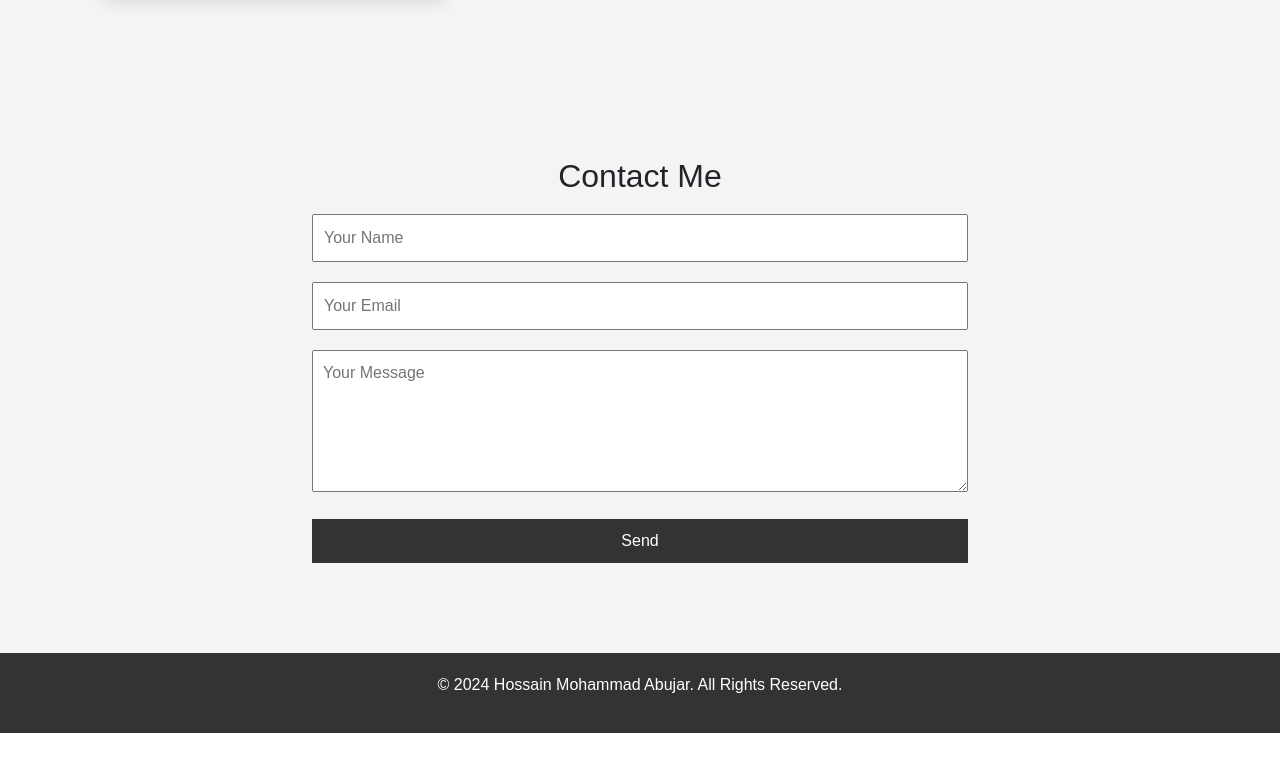
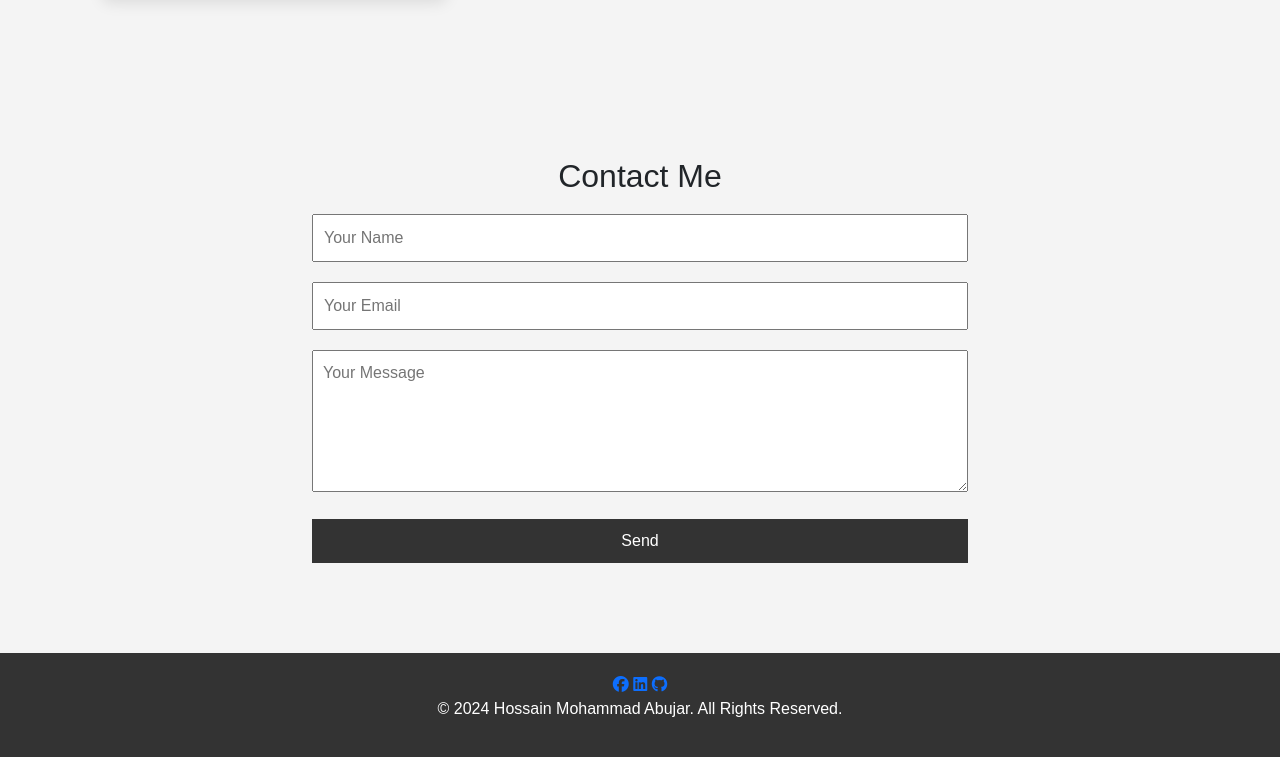
Before and after one commit to KingNafis/Portfolio-2.0, a plain HTML site: page index.html in a window 1280 px wide. Shown: the part 1905-2662 px from the top of the page. Before the commit the page ends 2638 px from the top, so only its background shows below. Drawn offline with nearby package versions, Linux system fonts and the light colour scheme.

Commit message:
Update index.html

```diff
--- a/index.html
+++ b/index.html
@@ -4,8 +4,11 @@
     <meta charset="UTF-8">
     <meta name="viewport" content="width=device-width, initial-scale=1.0">
     <title>My Portfolio</title>
+    <link rel="preconnect" href="https://fonts.googleapis.com" />
+    <link rel="preconnect" href="https://fonts.gstatic.com" crossorigin />
     <link rel="stylesheet" href="style.css">
     <link href="https://cdn.jsdelivr.net/npm/bootstrap@5.3.2/dist/css/bootstrap.min.css" rel="stylesheet">
+    <link rel="stylesheet" href="https://cdnjs.cloudflare.com/ajax/libs/font-awesome/6.5.1/css/all.min.css">
 </head>
 <body>
     <!-- Navigation Bar -->
@@ -104,7 +107,10 @@
     </section>
 
     <!-- Footer -->
-    <footer>
+    <footer id="footer">
+        <a href="https://www.facebook.com/hmanafis.33"><i class="ficon fa-brands fa-facebook"></i></a>
+        <a href="https://www.linkedin.com/in/hossain-mohammad-abujar-b17635191/"><i class="ficon fa-brands fa-linkedin"></i></a>
+        <a href="https://github.com/KingNafis"><i class="ficon fa-brands fa-github"></i></a>
         <p>&copy; 2024 Hossain Mohammad Abujar. All Rights Reserved.</p>
     </footer>
 
```
